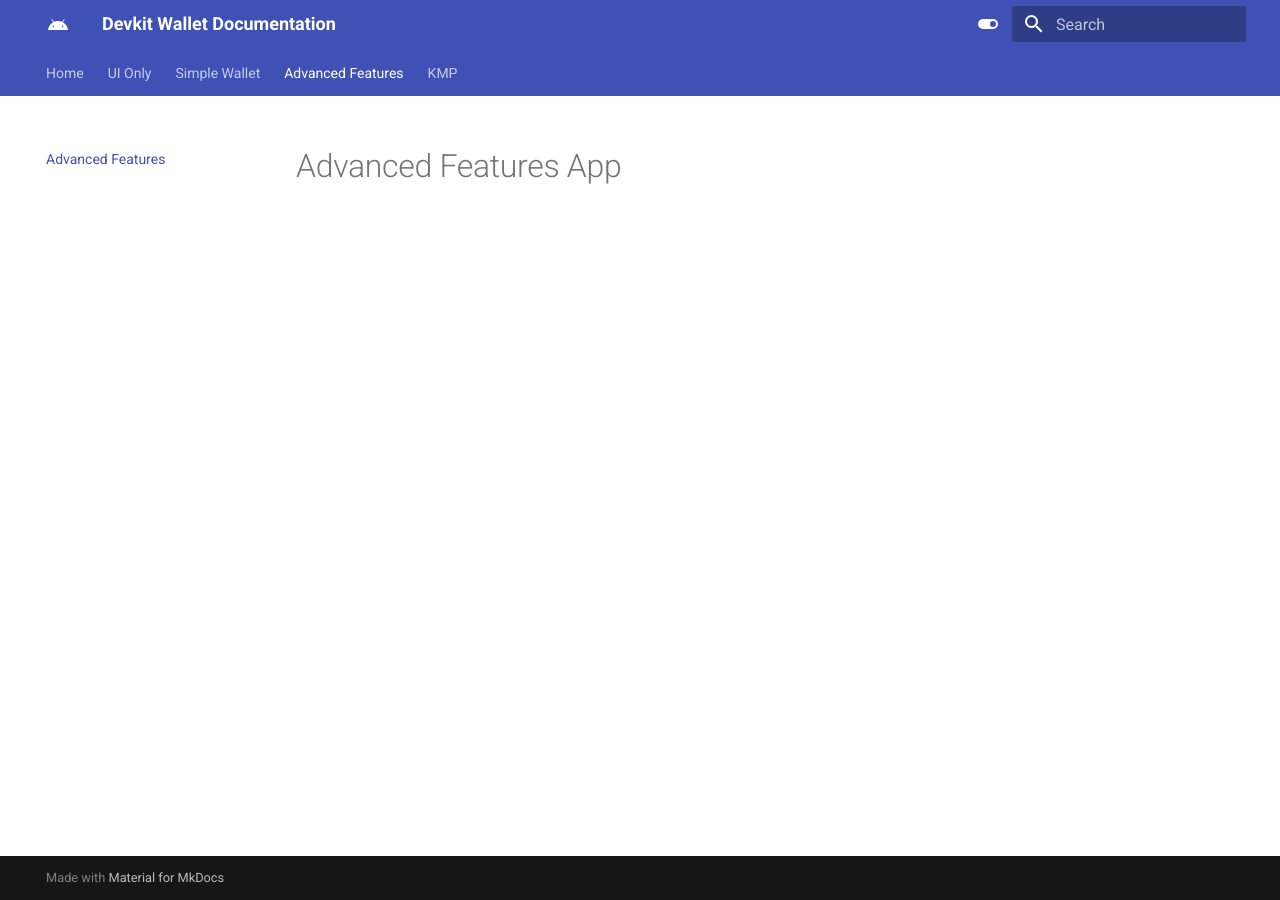
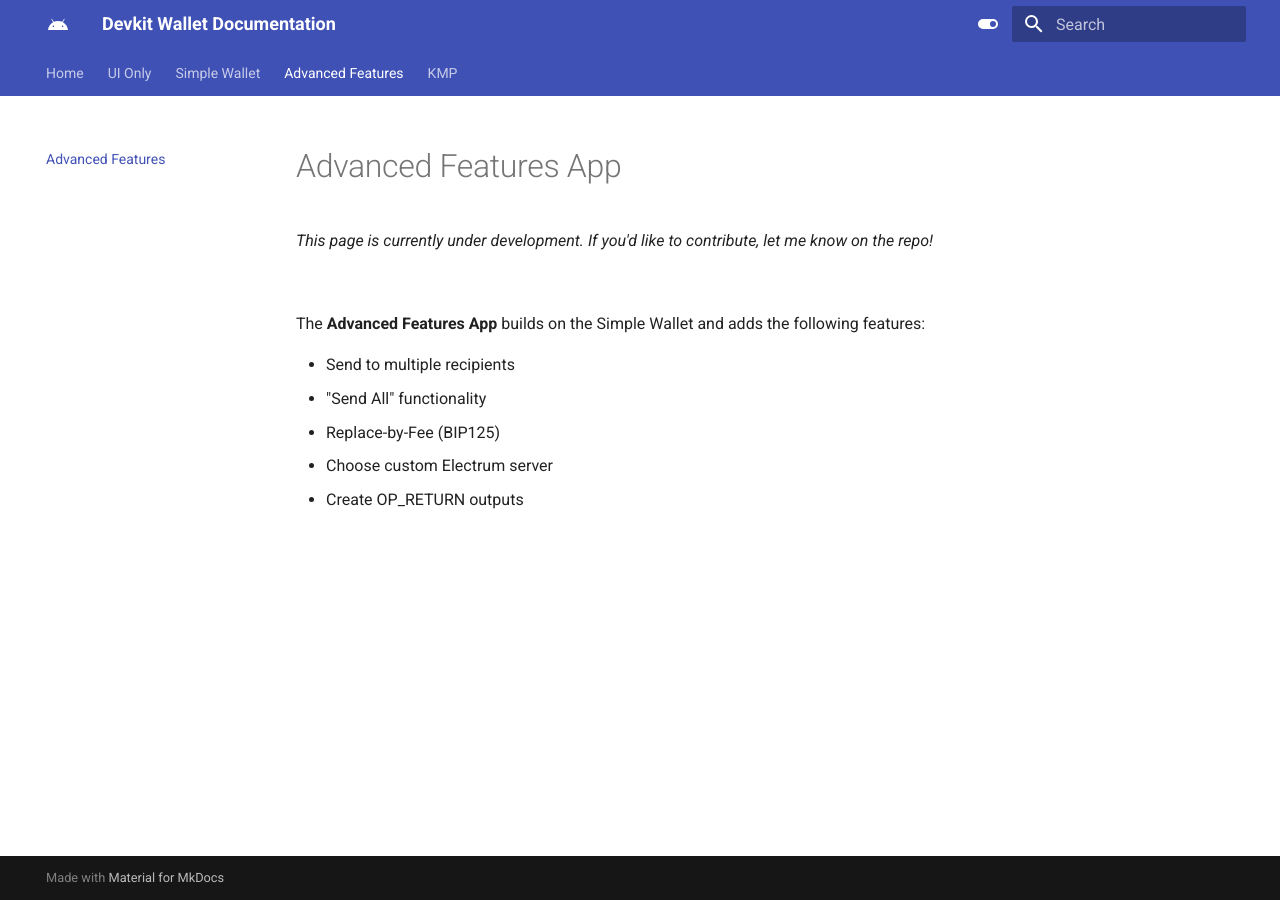
Before and after one commit to thunderbiscuit/devkit-wallet, an MkDocs documentation site: the page built from docs/advanced-features.md, in a window 1280 px wide. Built offline with MkDocs 1.6.1 and Material for MkDocs 9.7.7, drawn with Linux system fonts in a browser that asks for light colours.

Commit message:
Add content to advanced features and kmp pages in docs

```diff
--- a/docs/advanced-features.md
+++ b/docs/advanced-features.md
@@ -1 +1,12 @@
 # Advanced Features App
+_This page is currently under development. If you'd like to contribute, let me know on the repo!_
+
+<br>
+
+The **Advanced Features App** builds on the Simple Wallet and adds the following features:
+
+- Send to multiple recipients
+- "Send All" functionality
+- Replace-by-Fee (BIP125)
+- Choose custom Electrum server
+- Create OP_RETURN outputs
```
Also changed, not shown: docs/kmp.md (+1 -0 lines).
